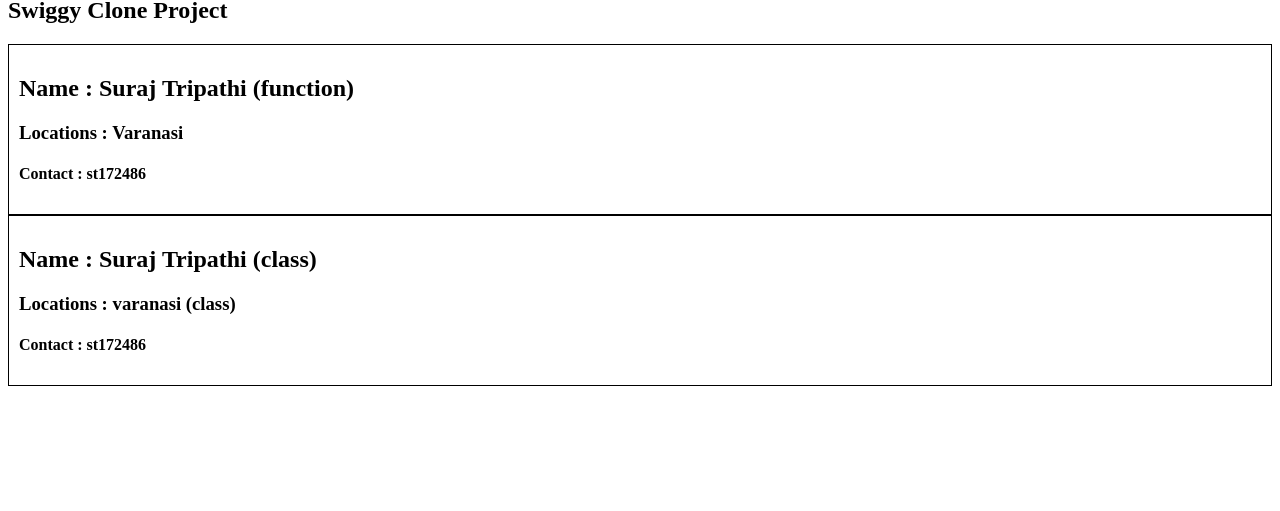
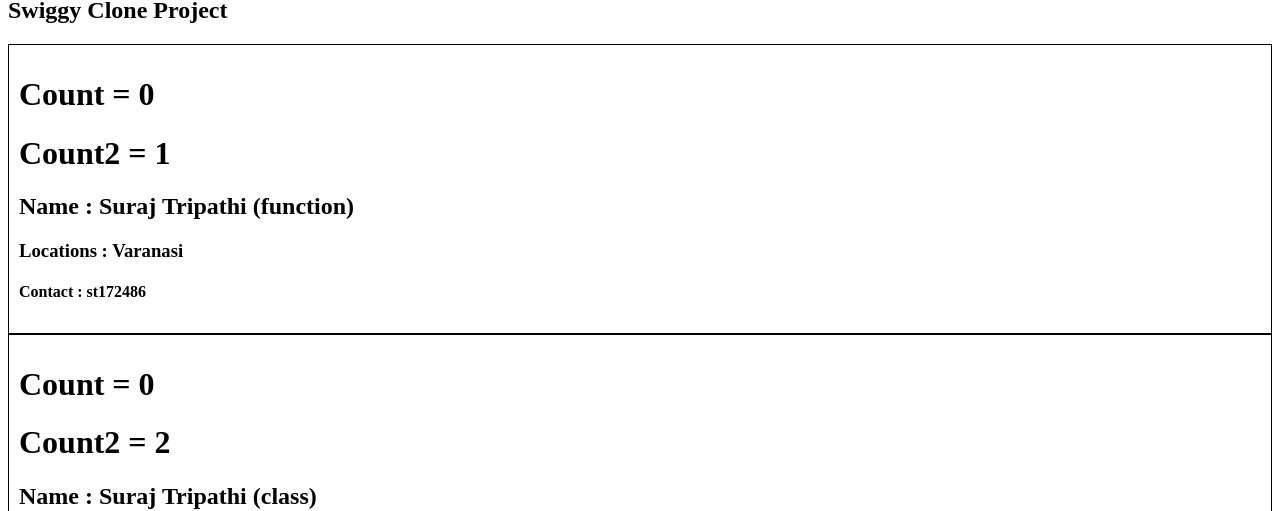
Before and after one commit to suraj8423tripathi/swiggy-Clone, a React (Create React App) app: page /about in a window 1280 px wide. Shown: the part 247-758 px from the top of the page. Built offline with nearby package versions, Linux system fonts and the light colour scheme.

Commit message:
comparison between class component and functional component in making state

```diff
--- a/src/Components/User.jsx
+++ b/src/Components/User.jsx
@@ -1,8 +1,13 @@
 import React from "react";
+import { useState } from "react";
 
 const User = (props) => {
+  const [count] = useState(0);
+  const [count2] = useState(1);
   return (
     <div className="user-card">
+      <h1>Count = {count}</h1>
+      <h1>Count2 = {count2}</h1>
       <h2>Name : {props.name}</h2>
       <h3>Locations : Varanasi</h3>
       <h4>Contact : st172486</h4>
--- a/src/Components/UserClass.jsx
+++ b/src/Components/UserClass.jsx
@@ -3,11 +3,19 @@
 class UserClass extends React.Component {
   constructor(props) {
     super(props);
+
+    this.state = {
+      count: 0,
+      count2: 2,
+    };
   }
   render() {
     const { name, location } = this.props;
+    const { count, count2 } = this.state;
     return (
       <div className="user-card">
+        <h1>Count = {count}</h1>
+        <h1>Count2 = {count2}</h1>
         <h2>Name : {name}</h2>
         <h3>Locations : {location}</h3>
         <h4>Contact : st172486</h4>
```
